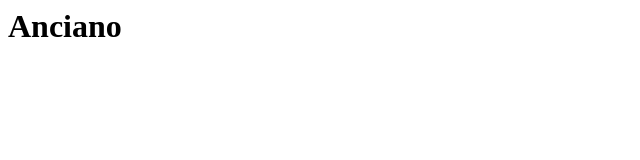
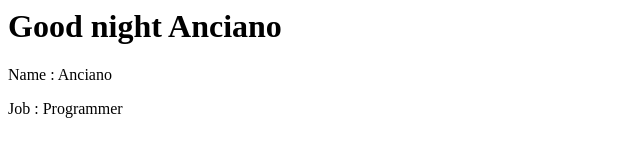
Before and after one commit to berseckchr00/vue, a plain HTML site: page index.html in a window 1280 px wide. Shown: the whole page, without its empty margins (0-640 px from the left). Drawn offline with nearby package versions, Linux system fonts and the light colour scheme.

Commit message:
access to vue.data and methods

```diff
--- a/app.js
+++ b/app.js
@@ -1,6 +1,12 @@
 new Vue({
 		el: '#vue-app',
 		data: {
-			name: 'Anciano'
+			name: 'Anciano',
+			job : 'Programmer'
+		},
+		methods: {
+			greet: function(time){
+				return 'Good ' + time + ' ' +  this.name;
+			}
 		}
 });
--- a/index.html
+++ b/index.html
@@ -5,7 +5,9 @@
 	</head>
 	<body>
 		<div id="vue-app">
-			<h1>{{ name }}</h1>
+			<h1>{{ greet('night') }}</h1>
+			<p>Name : {{ name }}</p>
+			<p>Job  :  {{ job }}</p>
 		</div>
 		<script src="app.js"></script>
 	</body>
```
